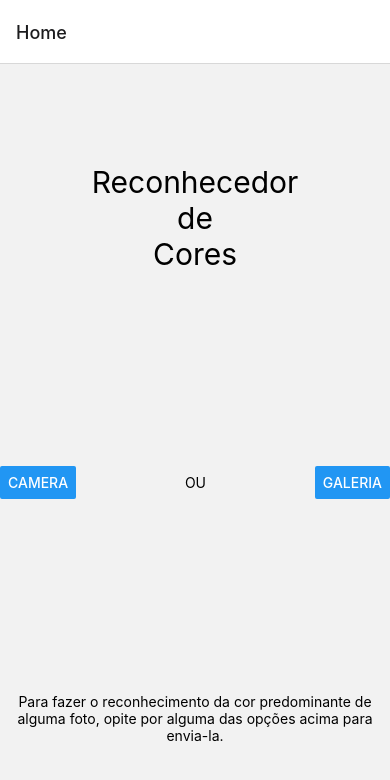
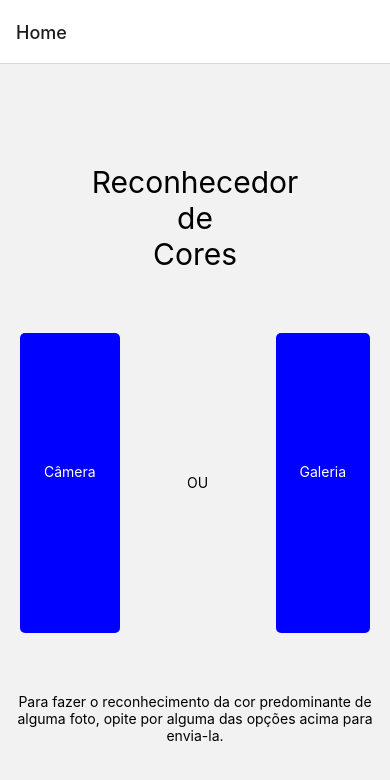
Before and after one commit to LeonardoFOliveira/ReconhecedorDeCores, a React Native app: screen /Home in a window 390 px wide. Shown: the top 780 px of the page. Built offline with nearby package versions, Linux system fonts and the light colour scheme.

Commit message:
implementação para acessibilidade

```diff
--- a/src/views/ImageDetails/index.tsx
+++ b/src/views/ImageDetails/index.tsx
@@ -17,18 +17,20 @@ const ImageDetails = (props: any) => {
 
     return (
         <View style={Styles.container}>
-            <View style={Styles.containerImage}>
+            <View style={Styles.containerImage} accessible={true} accessibilityLabel='Imagem capturada'>
                 <Image style={{flex: 1, resizeMode: 'cover'}} source={{uri: props.route.params.image}}/>
             </View>
             <View style={Styles.containerDetails}>
-                <View style={{flex: 1, borderBottomWidth: 1, justifyContent: "center"}}>
+                <View accessible={true} accessibilityLabel='Título "Detalhes" da seção de Detalhes da imagem' style={{flex: 1, borderBottomWidth: 1, justifyContent: "center"}}>
                     <Text style={Styles.textHeaderDetail}>Detalhes</Text>
                 </View>
-                <View style={{flex: 3, justifyContent: "center"}}>
+                <View accessibilityLiveRegion="polite" style={{flex: 3, justifyContent: "center"}}>
                     {
                     loading ?
-                    <ActivityIndicator size="large" color="#0000ff" style={{paddingBottom: 100}} /> :
-                    <Text style={Styles.textInfoDetail}>Cor predominante: {predominantColorResponse?.predominant_color.actual_name_color ?? predominantColorResponse?.predominant_color.closest_name_color}</Text>
+                    <ActivityIndicator accessible={true} accessibilityLabel='Loading' size="large" color="#0000ff" /> :
+                    <Text accessible={true} style={Styles.textInfoDetail}>
+                        Cor predominante: {predominantColorResponse?.predominant_color.actual_name_color ?? predominantColorResponse?.predominant_color.closest_name_color}
+                    </Text>
                     }
                 </View>
             </View>
--- a/src/views/camera/index.tsx
+++ b/src/views/camera/index.tsx
@@ -33,7 +33,7 @@ const Camera = (props: any) => {
             }}
           />
           <View style={{ flex: 0, flexDirection: 'row', justifyContent: 'center' }}>
-            <TouchableOpacity onPress={takePicture.bind(this)} style={Styles.capture}>
+            <TouchableOpacity accessible={true} accessibilityLabel='Botão SNAP para capturar a foto' onPress={takePicture.bind(this)} style={Styles.capture}>
               <Text style={{ fontSize: 14 }}> SNAP </Text>
             </TouchableOpacity>
           </View>
--- a/src/views/home/index.tsx
+++ b/src/views/home/index.tsx
@@ -1,5 +1,5 @@
 import React from 'react';
-import {Text, Button, View} from 'react-native';
+import {Text, Button, View, TouchableOpacity} from 'react-native';
 import Styles from './style';
 import { ImageLibraryOptions, launchImageLibrary } from 'react-native-image-picker';
 
@@ -33,17 +33,23 @@ const Home = (props: any) => {
 
     return (
         <View style={Styles.container}>
-            <View style={Styles.containerTitle}>
+            <View accessible={true} style={Styles.containerTitle}>
                 <Text style={Styles.textTitle}>Reconhecedor</Text>
                 <Text style={Styles.textTitle}>de</Text>
                 <Text style={Styles.textTitle}>Cores</Text>
             </View>
             <View style={Styles.containerButtons}>
-                <Button title="Camera" onPress={abrirCamera}/>
+              <TouchableOpacity accessible={true} accessibilityLabel='Botão Câmera' onPress={abrirCamera} style={Styles.button}>
+                <Text style={{ fontSize: 14, color: '#FFFFFF' }}> Câmera </Text>
+              </TouchableOpacity>
+                {/* <Button title="Camera" onPress={abrirCamera}/> */}
                 <Text>OU</Text>
-                <Button title="Galeria" onPress={abrirGaleria}/>
+              <TouchableOpacity accessible={true} accessibilityLabel='Botão Galeria' onPress={abrirGaleria} style={Styles.button}>
+                <Text style={{ fontSize: 14, color: '#FFFFFF' }}> Galeria </Text>
+              </TouchableOpacity>
+                {/* <Button title="Galeria" onPress={abrirGaleria}/> */}
             </View>
-            <View style={Styles.containerDisclaimer}>
+            <View accessible={true} accessibilityLabel='Texto explicando que para fazer o reconhecimento da cor predominante de alguma foto, opite por alguma das opções, em botões, acima para envia-la.' style={Styles.containerDisclaimer}>
                 <Text style={Styles.textCentralize}>Para fazer o reconhecimento da cor predominante de alguma foto, opite por alguma das opções acima para envia-la.</Text>
             </View>
         </View>
--- a/src/views/home/style.js
+++ b/src/views/home/style.js
@@ -26,6 +26,15 @@ const Styles = StyleSheet.create({
     textCentralize: {
         textAlign: "center",
         paddingBottom: 100
+    },
+    button : {
+        backgroundColor: '#0000FF',
+        borderRadius: 5,
+        height: 300,
+        padding: 130,
+        paddingHorizontal: 20,
+        alignSelf: 'center',
+        margin: 20,
     }
    });
 
```
